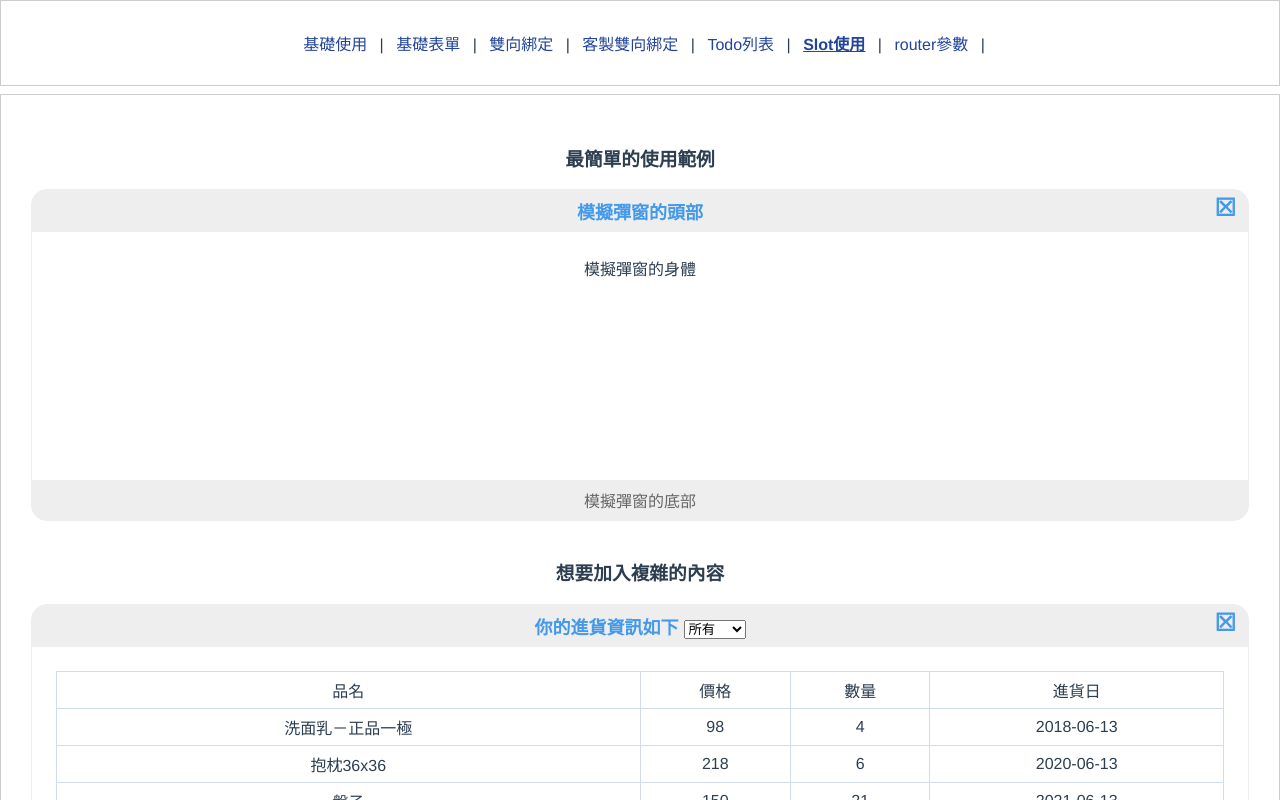
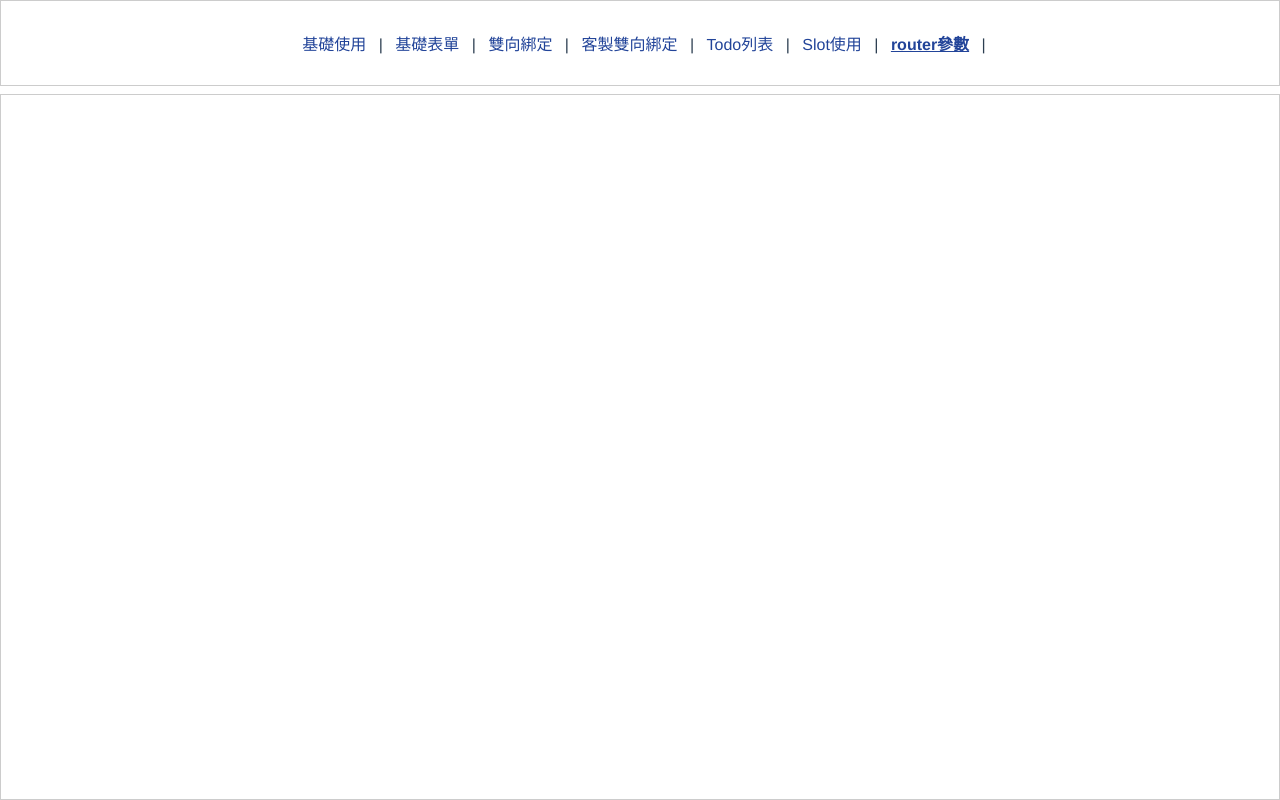
Before and after one commit to OsterHuang/fe-team-homework, a Vue app: page /#/routerParam/orderDetail/1 in a window 1280 px wide. Before the commit this address led to /#/slotUsage. Shown: the top 800 px of the page. Built offline with nearby package versions, Linux system fonts and the light colour scheme.

Commit message:
4.4-router-named-route 完工

```diff
--- a/src/routes/routeParam.js
+++ b/src/routes/routeParam.js
@@ -2,9 +2,12 @@
 import RouterParam from '@/views/routerParam'
 
 import LoopCount from '@/views/routerParam/loopCount'
+
 import OrderDetail from '@/views/routerParam/orderDetail'
 import TabAttr from '@/views/routerParam/orderDetail/TabAttr'
 import TabItems from '@/views/routerParam/orderDetail/TabItems'
+import CancelConfirm from '@/views/routerParam/orderDetail/CancelConfirm'
+
 import SubTransition from '@/views/routerParam/subTransition'
 
 // -- router參數相關頁面 --
@@ -14,8 +17,26 @@ export default {
   children: [
     { path: 'loopCount', component: LoopCount },
     {
-      path: 'orderDetail/:orderNo',
+      path: 'orderDetail/:orderNo/index',
       component: OrderDetail,
+      children: [
+        {
+          path: 'TabAttr',
+          component: TabAttr
+        },
+        {
+          path: 'TabItems',
+          component: TabItems
+        }
+      ]
+    },
+    {
+      name: 'cancelOrderConfirmation',
+      path: 'orderDetail/:orderNo/confirm',
+      components: {
+        default: OrderDetail,
+        confirm: CancelConfirm
+      },
       children: [
         {
           path: 'TabAttr',
--- a/src/views/routerParam/index.vue
+++ b/src/views/routerParam/index.vue
@@ -35,6 +35,7 @@
       <h4>以下為第一階子路由頁面</h4>
       <div class="sub-page-level-1">
         <router-view :transitionType="transitionType" />
+        <router-view name="confirm" />
       </div>
     </div>
   </div>
@@ -56,7 +57,7 @@ export default {
     },
     goOrderDetail () {
       console.log('去訂單詳情子頁')
-      this.$router.push({ path: `/routerParam/orderDetail/${this.orderNo}` })
+      this.$router.push({ path: `/routerParam/orderDetail/${this.orderNo}/index` })
     },
     goTransitionPage () {
       console.log('去過場效果子頁')
--- /dev/null
+++ b/src/views/routerParam/orderDetail/CancelConfirm.vue
@@ -0,0 +1,52 @@
+<template>
+  <div class="cancel-confirm-wrap" @click.stop="$router.back()">
+    <div class="cancel-confirm-dialog">
+      <div class="header">測試</div>
+      <div class="content">
+        是否確定要取消訂單？
+      </div>
+      <div class="footer">
+        <button>確認</button>
+        <button>先不要</button>
+      </div>
+    </div>
+  </div>
+</template>
+
+<style lang="stylus" scoped>
+.cancel-confirm-wrap
+  display flex
+  align-items center
+  justify-content center
+  position fixed
+  top 0px
+  bottom 0px
+  left 0px
+  right 0px
+  background-color #44444444
+
+  .cancel-confirm-dialog
+    display flex
+    flex-direction column
+    height 240px
+    width 360px
+    background-color #fff
+    border-radius 16px
+    .header
+      border-radius 16px 16px 0px 0px
+      font-size 20px
+      color #fff
+      padding 12px
+      background-color #456
+    .content
+      display flex
+      flex 1
+      align-items center
+      justify-content center
+    .footer
+      display flex
+      justify-content space-around
+      padding 12px
+      border-top 1px solid #456
+      border-radius 0px 0px 16px 16px
+</style>
--- a/src/views/routerParam/orderDetail/index.vue
+++ b/src/views/routerParam/orderDetail/index.vue
@@ -6,9 +6,15 @@
       <router-link class="tab-item" :to="`${myPath}/TabAttr`">主資料</router-link>
       <router-link class="tab-item" :to="`${myPath}/TabItems`">項目</router-link>
     </div>
+
     <div class="order-detail-tab-content">
       <router-view />
     </div>
+
+    <router-view name="confirm" />
+
+    <button @click="toggleCancelConfirm"> 取消訂單 </button>
+
   </div>
 </template>
 
@@ -17,6 +23,11 @@ export default {
   data () {
     return {
       myPath: this.$route.path
+    }
+  },
+  methods: {
+    toggleCancelConfirm () {
+      this.$router.push({ name: 'cancelOrderConfirmation' })
     }
   }
 }
```
